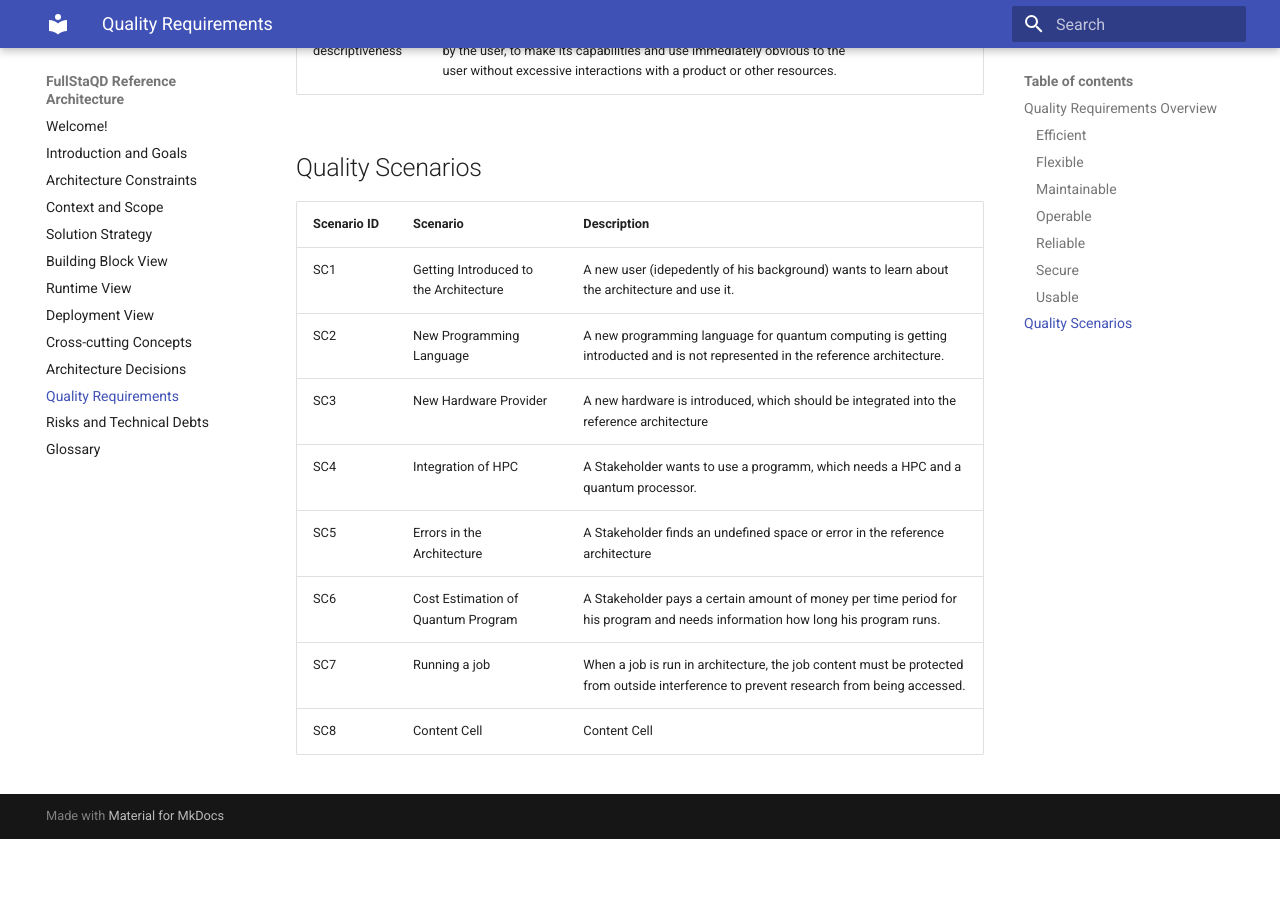
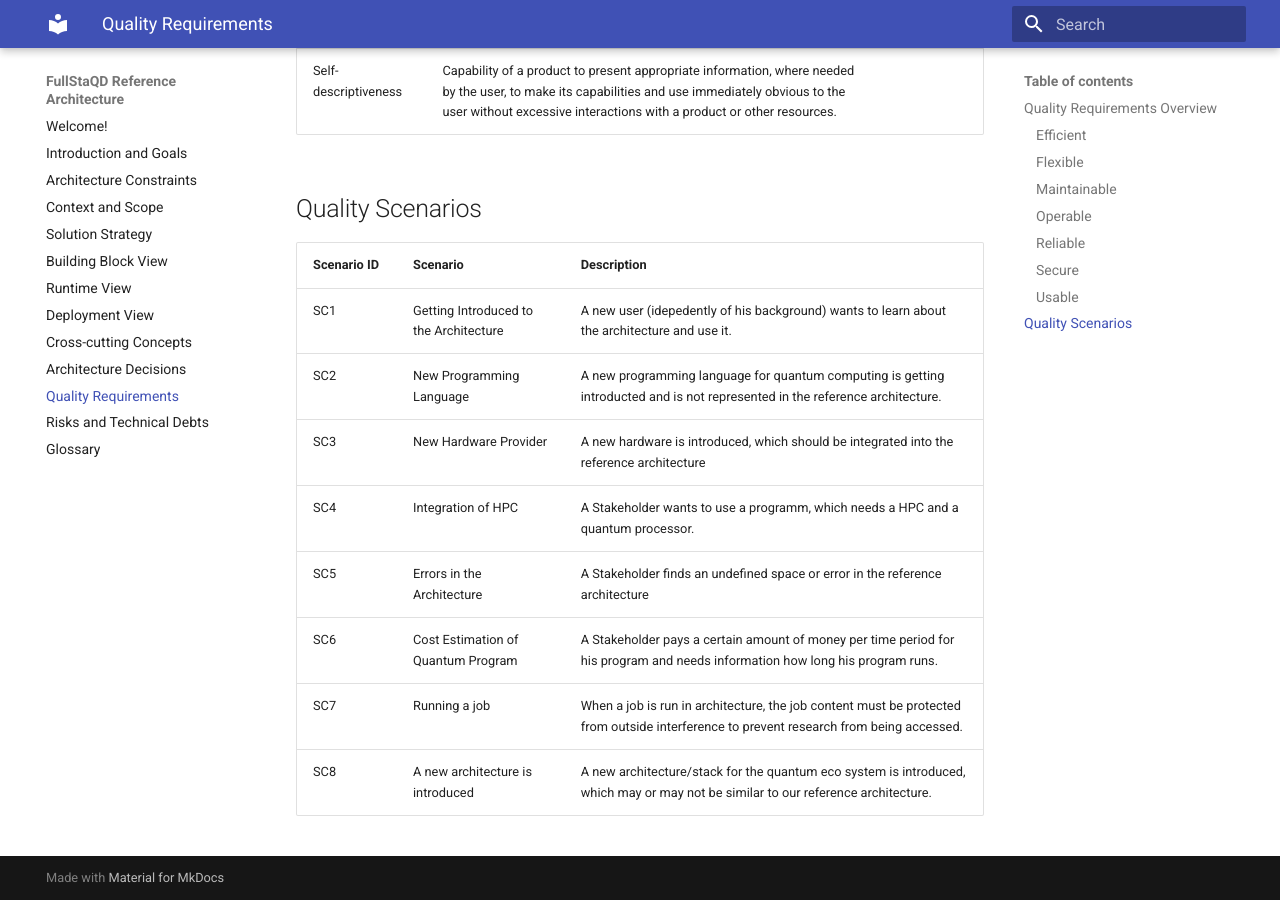
Before and after one commit to FullStaQD/architecture, an MkDocs documentation site: the page built from docs/10_quality_requirements.md, in a window 1280 px wide and 900 px high, scrolled down 8589 px. Built offline with MkDocs 1.6.1 and Material for MkDocs 9.7.7, drawn with Linux system fonts in a browser that asks for light colours; before the commit the page ends 9428 px from its top, so only the background shows below that; some of the changed lines change nothing that is shown; some of the changed text lies outside the part shown.

Commit message:
Update 10_quality_requirements.md
Signed-off-by: RinorKIT <tc4656@kit.edu>

```diff
--- a/docs/10_quality_requirements.md
+++ b/docs/10_quality_requirements.md
@@ -13,35 +13,35 @@
 | Coherence    | Logically or aesthetically ordered or integrated  | |
 | Cohesion  | In computer programming, cohesion refers to the degree to which the elements inside a module belong together.  | |
 | Compliance  | How well does the system or product obeys the rules of a given standard.  | |
-| Conciseness | Giving a lot of information clearly and in a few words; brief but comprehensive.  | |
+| Conciseness | Giving a lot of information clearly and in a few words; brief but comprehensive.  | SC1 |
 | Determinism  | Determinism means that under the same inputs and initial conditions, a system produces the same externally observable behavior. This is foundational for reproducible testing, debugging, formal reasoning, and fault-tolerant replication.  | |
 | Distributability  | In software engineering, distributability refers to the ease with which a system’s components can be distributed across multiple physical or virtual locations, platforms, or computing nodes while maintaining functionality, performance, and reliability. A highly distributable system enables workload distribution, geographic deployment flexibility, and the ability to partition functionality across heterogeneous environments.  | |
 | Effectiveness  | Effectiveness is the capability of producing a desired result or the ability to produce desired output.  | |
-| Efficiency  | capable of producing desired results with little or no waste (as of time or materials) | |
+| Efficiency  | capable of producing desired results with little or no waste (as of time or materials) | SC6  |
 | Latency | Latency in general is a time delay between the cause and the effect of some change in a system.  | |
 | Performance | Perform its functions within specified time and throughput parameters and be efficient in the use of resources under specified conditions  | |
 | Profitability  | In economics, profit is the difference between revenue that an economic entity has received from its outputs and total costs of its inputs.  | |
 | Resource efficiency  | Resource efficiency is the maximising of the supply of money, materials, staff, and other assets that can be drawn on by a person or organization in order to function effectively, with minimum wasted (natural) resource expenses.  |  |
 | Resource utilization | Use no more than the specified amount of resources to perform its function under specified conditions.  | |
-| Simplicity  | For software, “simple” means easy to read, understand, and correctly modify.  | |
+| Simplicity  | For software, “simple” means easy to read, understand, and correctly modify.  | SC1 |
 | Sustainability  | refers to the ability of a system to meet the needs of the present without compromising the ability of future generations to meet their own needs. It emphasizes the long-term viability, resilience, and adaptability of the system, considering environmental, economic, and social factors  | |
 
 ### Flexible
 
 | Quality Goal  | Description |  Scenario ID |
 | ------------- | ------------- | ------------- |
-| Adaptability  | Capability of a product to be effectively and efficiently adapted for or transferred to different hardware, software or other operational or usage environments | |
-| Agility  | A system can rapidly be changed (as opposed to flexibility, which means that a system can easily be changed.)  | |
+| Adaptability  | Capability of a product to be effectively and efficiently adapted for or transferred to different hardware, software or other operational or usage environments | SC2, SC3, SC4 |
+| Agility  | A system can rapidly be changed (as opposed to flexibility, which means that a system can easily be changed.)  | SC2, SC3, SC4|
 | Changeability  | One common theme popping up in projects is that change is the only constant. Code changes, architecture changes, technology changes, requirements change and people change. But often, change comes at a high cost. Things were just not prepared for change because doing so would have imposed the costs earlier on. But really the same costs? To reduce costs in the long run, wouldn’t it be beneficial to spend some effort in changeability upfront? Of course, but it is difficult to find the sweet spot between spending enough and too much effort to properly implement changeability. … For aspects shall be distinguished: Robustness: the system is insensitive to a change in the surrounding environment. Flexibility: the system can easily be changed. Agility: the system can rapidly be changed. Adaptability: the system adapts itself to changing operating conditions. | |
-| Co-existence  | Capability of a product to perform its required functions efficiently while sharing a common environment and resources with other products, without detrimental impact on any other product (with other stacks) | |
+| Co-existence  | Capability of a product to perform its required functions efficiently while sharing a common environment and resources with other products, without detrimental impact on any other product (with other stacks) | SC8 |
 | Composability  | Composability is a system design principle that deals with the inter-relationships of components. A highly composable system provides components that can be selected and assembled in various combinations to satisfy specific user requirements.    |  |
 | Configurability | Configurability refers to the ability of a system, software application, or hardware device to be easily customized and adapted to suit various requirements, preferences, and environments. A configurable system allows users or administrators to modify its settings, features, or behavior without the need for extensive code changes or hardware modifications. Configurability empowers users to tailor the system to their specific needs, making it more versatile and adaptable. |  |
 | Elasticity  | In distributed system and system resource, elasticity is defined as “the degree to which a system is able to adapt to workload changes by provisioning and de-provisioning resources in an autonomic manner, such that at each point in time the available resources match the current demand as closely as possible” |  |
 | Evolvability  | The ability of a system to adapt to changes in its environment, requirements, and implementation technologies in a cost-effective way.  | |
-| Extensibility  | Ability to add new features or functions to a system.  |  |
+| Extensibility  | Ability to add new features or functions to a system.  | SC2, SC3, SC4  |
 | Flexibility  | Applies to several stages in the life of a system or product, for example: at development or compile time, installation or deployment time, during testing at runtime  | |
 | Independence  | Functional independence is achieved by developing functions that perform only one kind of task and do not excessively interact with other modules. Independence is important because it makes implementation more accessible and faster. The independent modules are easier to maintain, test, and reduce error propagation and can be reused in other programs as well. Thus, functional independence is a good design feature which ensures software quality.  | |
-| Integrability  | Integrability is the ease with which a software component or system can be integrated with other components or systems.  | |
+| Integrability  | Integrability is the ease with which a software component or system can be integrated with other components or systems.  | SC4, SC8|
 | Interchangeability | Interchangeability is the ability to substitute one component, part, or element with another of the same type without requiring modifications to the system or loss of functionality. | |
 | Internationalization  | Developing information so that it is suitable for an international audience  | |
 | Modifiability | Capability of a system to be effectively and efficiently modified without introducing defects or degrading existing product quality | |
@@ -58,7 +58,7 @@
 | Debuggability  | Debuggability focuses on shortening time-to-diagnosis and reducing the effort to pinpoint root causes. It is closely related to but distinct from:  Observability: raw signals (logs, metrics, traces) vs. using those signals effectively to debug. Testability: how easily a system can be tested vs. how easily failures can be diagnosed. Analysability: impact/change assessment; debuggability emphasizes incident and defect diagnosis| |
 | Maintainability  | Maintainability is concerned with modifications after the software baseline is established. The goal of a maintenance activity is to correct defects, adapt to changing environments, or im- prove a system’s future maintainability or other quality attributes. The description of a particular maintenance activity is in the eye of the beholder: A particular change (or type of change) can be labeled differently, depending on the maintainer’s intention. We measure maintainability as the amount of work required to modify, test, and maintain our software base in response to changes in environmental elements. This measure may depend on who is perform- ing the maintenance task and that individual’s level of skill or knowledge. | |
 | Modularity  | Capability of a product to limit changes to one component from affecting other components. (Backend)  | |
-| Updateability  | Updateability refers to the capability of a software system to efficiently receive, install, and integrate updates, patches, security fixes, and minor enhancements while maintaining system integrity and minimizing service disruption. | |
+| Updateability  | Updateability refers to the capability of a software system to efficiently receive, install, and integrate updates, patches, security fixes, and minor enhancements while maintaining system integrity and minimizing service disruption. | SC5 |
 | Testability  | Capability of a product to enable an objective and feasible test to be designed and performed to determine whether a requirement is met. | |
 | Verifiability  | The capability of a product or system to be proven correct and complete, allowing for the checking of the correctness of statements or claims, and the replication or confirmation of results by independent means.  | |
 
@@ -139,4 +139,4 @@
 | SC5 | Errors in the Architecture  | A Stakeholder finds an undefined space or error in the reference architecture  |
 | SC6 | Cost Estimation of Quantum Program  | A Stakeholder pays a certain amount of money per time period for his program and needs information how long his program runs.  |
 | SC7 | Running a job   | When a job is run in architecture, the job content must be protected from outside interference to prevent research from being accessed.|
-| SC8 | Content Cell  | Content Cell  |
+| SC8 | A new architecture is introduced  | A new architecture/stack for the quantum eco system is introduced, which may or may not be similar to our reference architecture.  |
```
